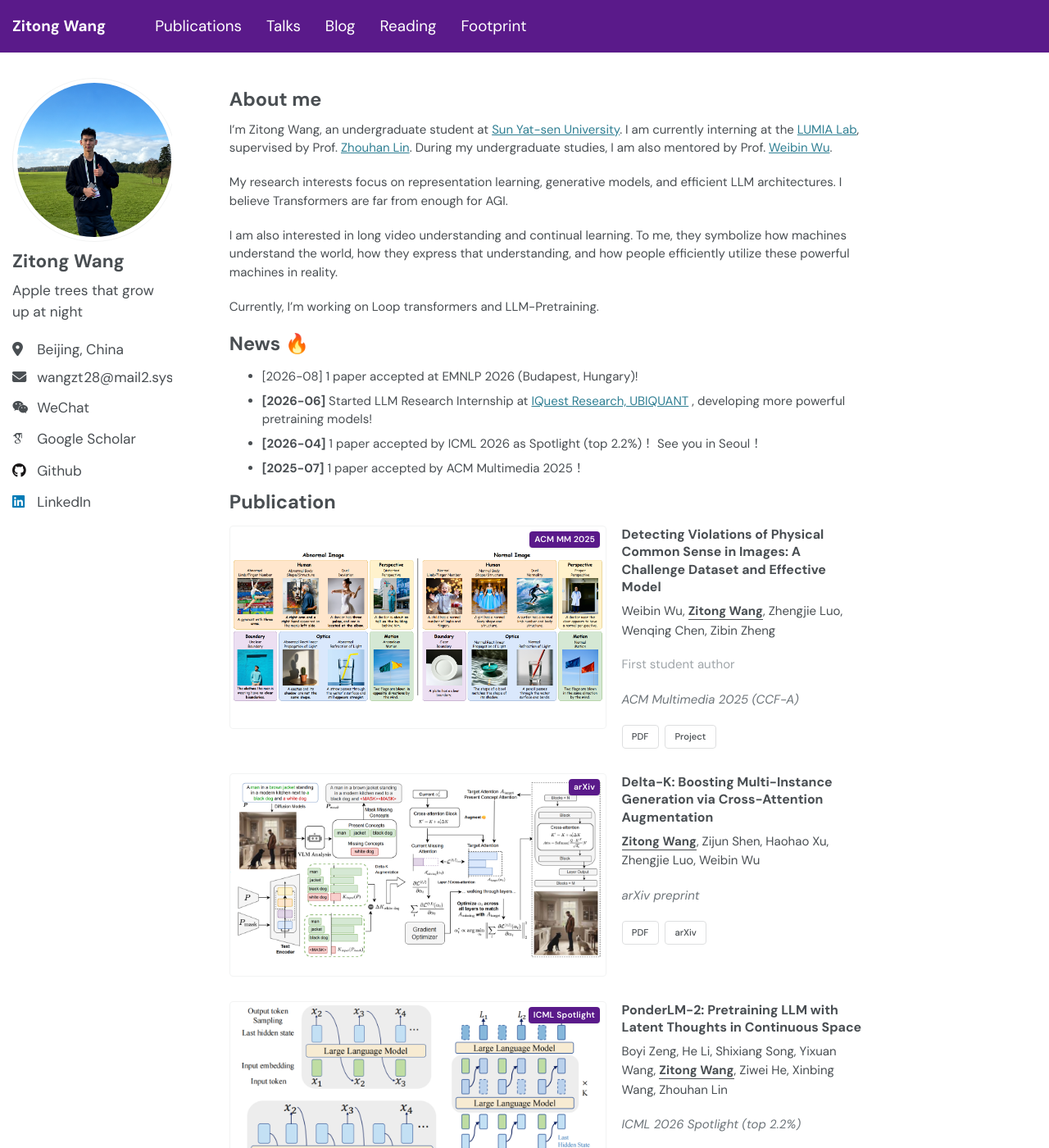
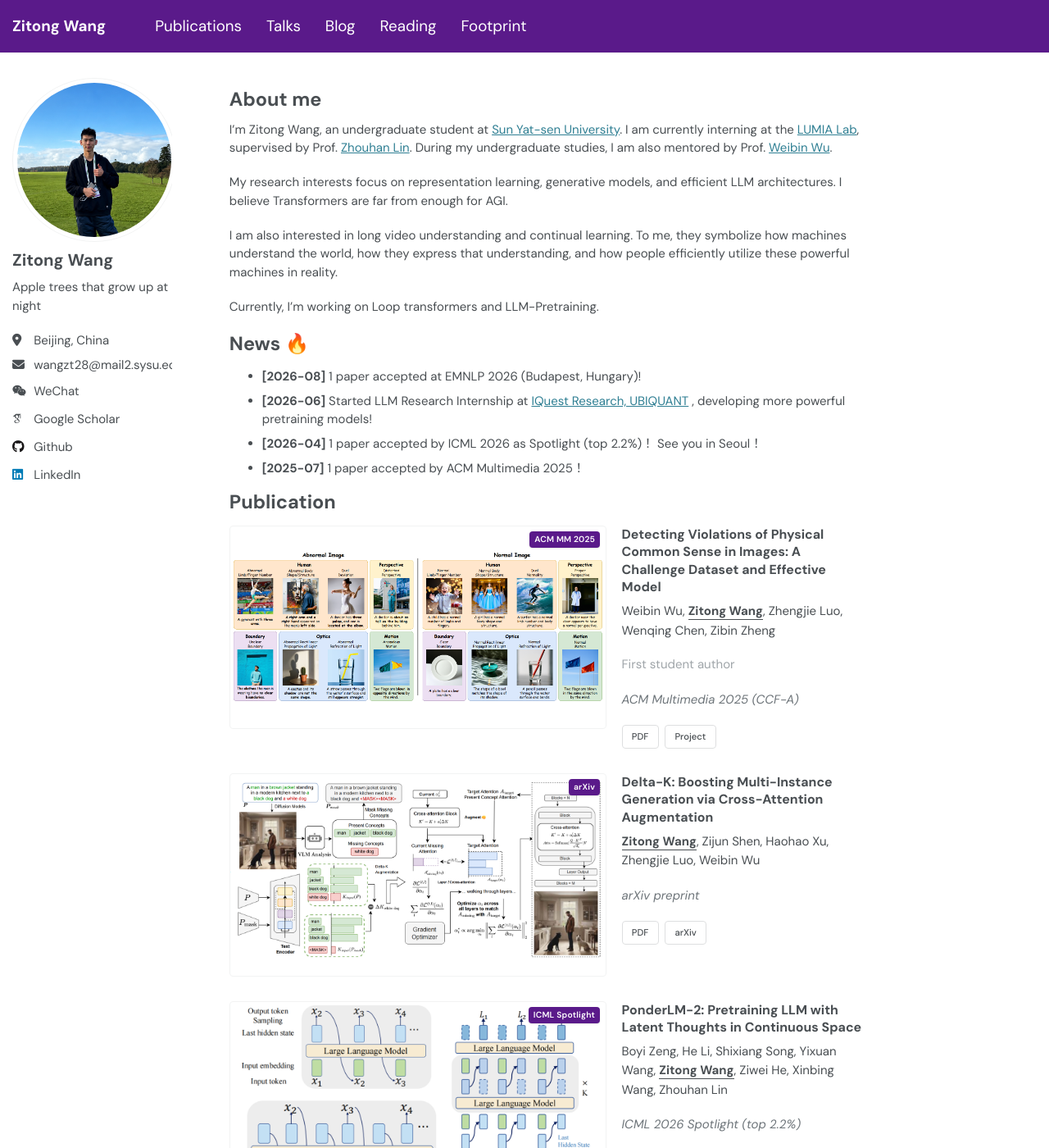
Before and after one commit to ZitongWang018/ZitongWang018.github.io, a Jekyll site: the page built from _pages/about.md, in a window 1280 px wide and 1400 px high. Shown: the whole window at 82% size. Built offline with Jekyll 4.4.1, drawn with Linux system fonts in a browser that asks for light colours; some web fonts are replaced.

Commit message:
Show sidebar only on home and reduce sidebar text size

```diff
--- a/_includes/sidebar.html
+++ b/_includes/sidebar.html
@@ -1,6 +1,6 @@
 {% include base_path %}
 
-{% if page.author_profile or layout.author_profile or page.sidebar %}
+{% if (page.url == "/" or page.permalink == "/" or page.permalink == "/index.html") and (page.author_profile or layout.author_profile or page.sidebar) %}
   <div class="sidebar sticky">
   {% if page.author_profile or layout.author_profile %}{% include author-profile.html %}{% endif %}
   {% if page.sidebar %}
--- a/_pages/about.md
+++ b/_pages/about.md
@@ -19,7 +19,7 @@
 
 News 🔥
 ======
-* [2026-08] 1 paper accepted at EMNLP 2026 (Budapest, Hungary)!
+* **[2026-08]** 1 paper accepted at EMNLP 2026 (Budapest, Hungary)!
 * **[2026-06]** Started LLM Research Internship at [IQuest Research, UBIQUANT](https://www.ubiquant.com/website/ai) , developing more powerful pretraining models!
 * **[2026-04]** 1 paper accepted by ICML 2026 as Spotlight (top 2.2%)！ See you in Seoul！
 * **[2025-07]** 1 paper accepted by ACM Multimedia 2025！
--- a/_sass/_sidebar.scss
+++ b/_sass/_sidebar.scss
@@ -53,14 +53,14 @@
 
   /* 仅放大作者信息块：姓名、签名、地点、邮箱、WeChat、Google Scholar、Github、LinkedIn（用 rem 保证可见） */
   .author__name {
-    font-size: 1.5rem !important;
+    font-size: 1.35rem !important;
   }
   .author__bio {
-    font-size: 1.15rem !important;
+    font-size: 1rem !important;
   }
   .author__urls li,
   .author__urls a {
-    font-size: 1.15rem !important;
+    font-size: 1rem !important;
   }
 
   img {
```
